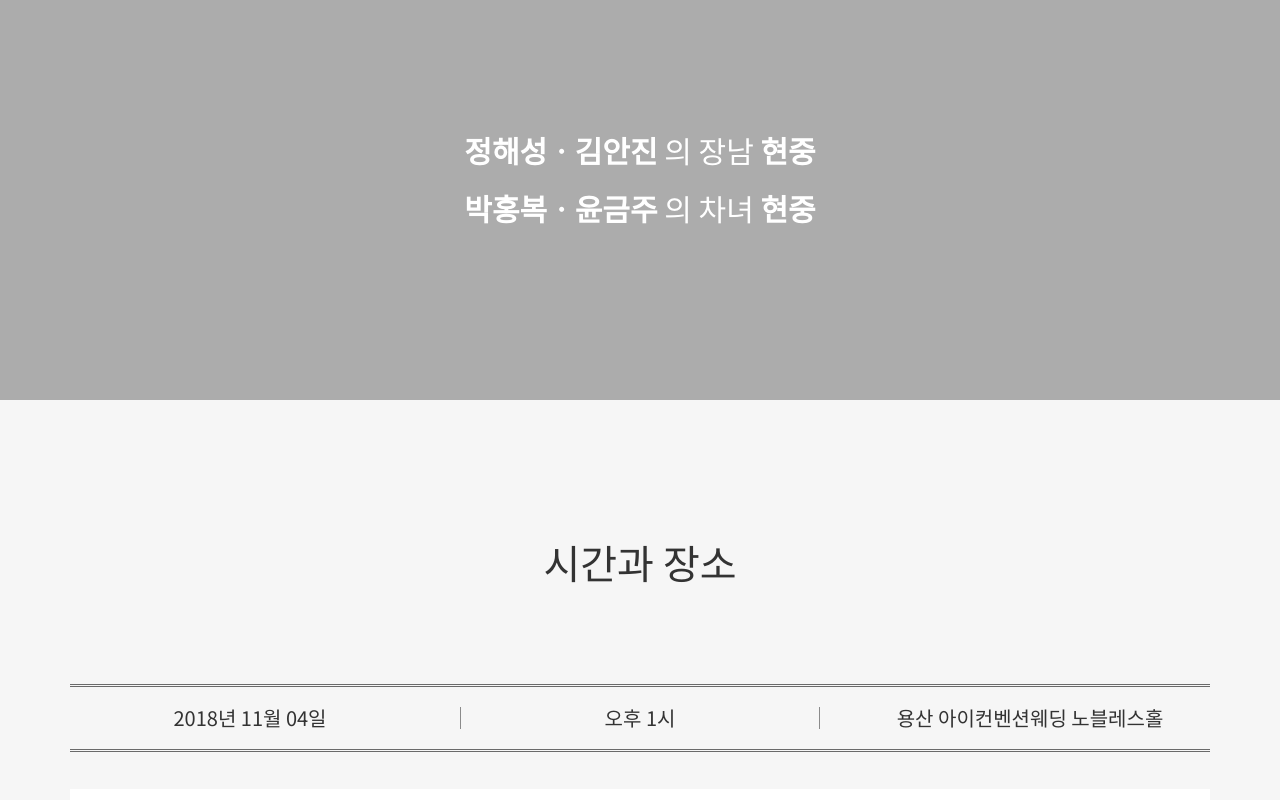
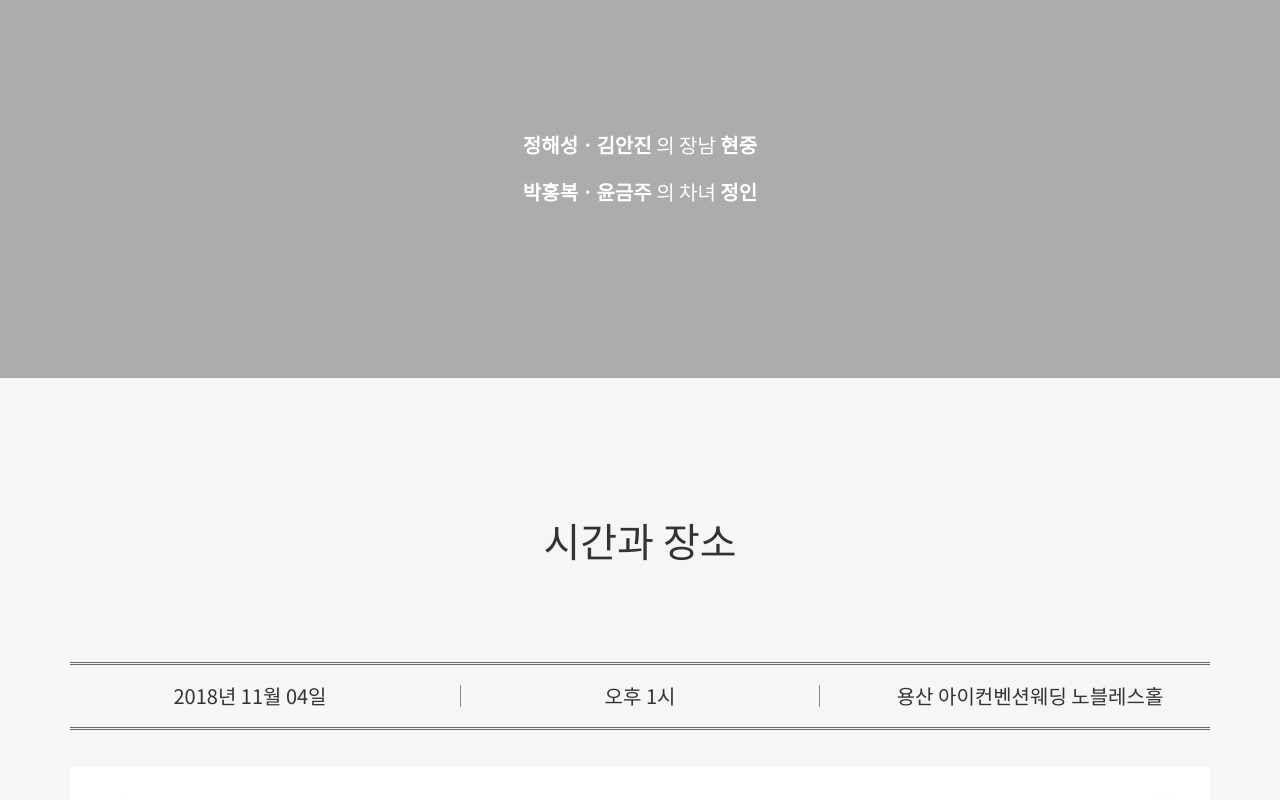
Before and after one commit to jungin-hyunjoong-wedding/jungin-hyunjoong-wedding, a plain HTML site: page index.html in a window 1280 px wide. Shown: the part 1760-2560 px from the top of the page. Drawn offline with nearby package versions, Linux system fonts and the light colour scheme.

Commit message:
Add files via upload

```diff
--- a/index.html
+++ b/index.html
@@ -43,7 +43,7 @@
 						<div class="col-md-offset-3 col-md-6 animation delay1 fadeInUp">
 							<div id="invited"> You're Invited</div>
 							<div class="banner-text withlove medium light"><h1>정인과 현중이 결혼합니다.</h1></div>
-							<div id="banner-date"> - 2018.11.04 오후 1시 -</br>아이컨벤션 웨딩홀 노블레스홀</div>
+							<div id="banner-date"><h4> - 2018.11.04 오후 1시 -</h4><br><h4>아이컨벤션 웨딩홀 노블레스홀</h4></div>
 						</div>
 					</div>
 				</div>
@@ -135,8 +135,8 @@
                         -->
 
 						<div class="text-center animation fadeInUp">
-							<p><h2><b>정해성ㆍ김안진</b> 의 장남 <b>현중</b></h2></p>
-							<p><h2><b>박홍복ㆍ윤금주</b> 의 차녀 <b>현중</b></h2></p>
+							<p><h3><b>정해성ㆍ김안진</b> 의 장남 <b>현중</b></h3></p>
+							<p><h3><b>박홍복ㆍ윤금주</b> 의 차녀 <b>정인</b></h3></p>
 					</div>
 
 						<!--
```
